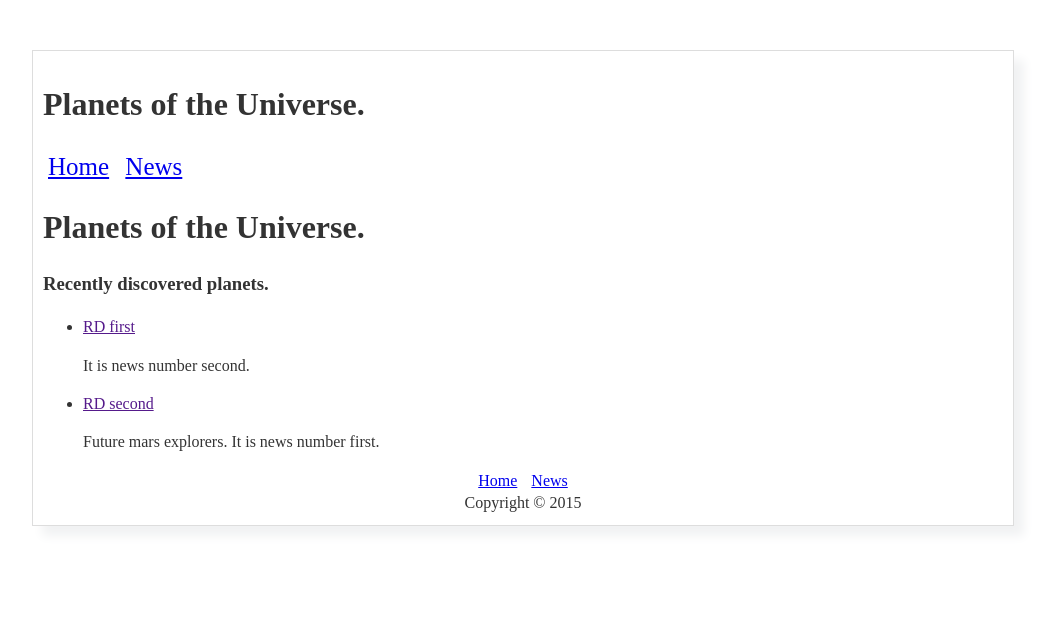
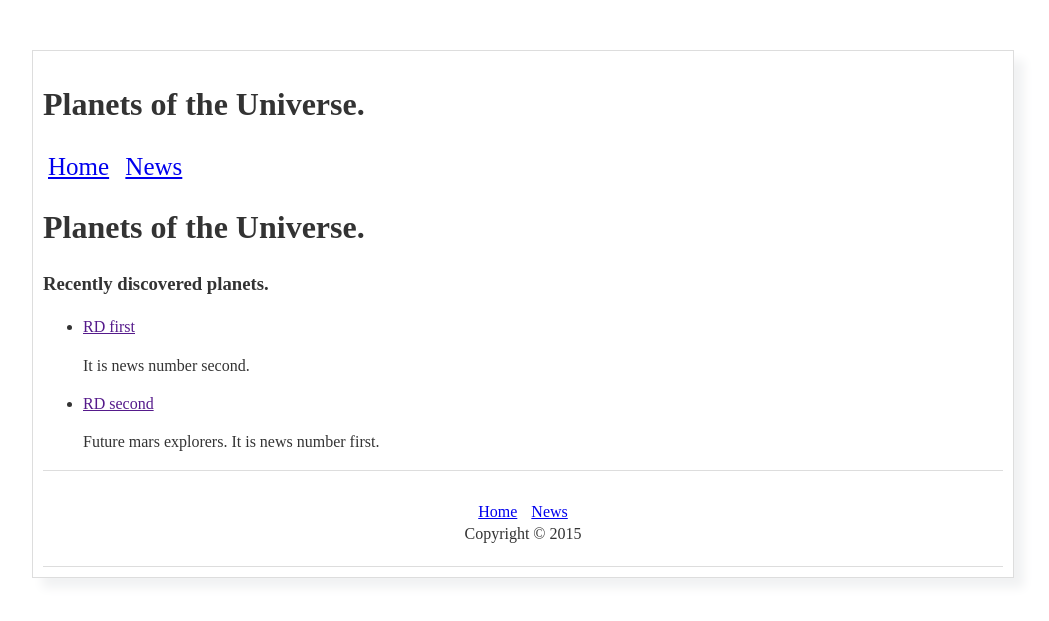
Before and after one commit to Tajtaj/planets-of-the-universe, a Jekyll site: the page built from index.html, in a window 1280 px wide. Shown: the top 621 px of the page, without its empty margins (117-1166 px from the left). Built offline with Jekyll 4.4.1, drawn with Linux system fonts in a browser that asks for light colours; Markdown is read by kramdown in place of the engine named in the settings.

Commit message:
CSS is updated
CSS is updated.

```diff
--- a/assets/css/common.css
+++ b/assets/css/common.css
@@ -26,8 +26,15 @@ body{
 	font-size:25px;
 }
 .footer{
-	text-align:center;
+	border-bottom: 1px solid #dddddd;
+    border-top: 1px solid #dddddd;
+    padding-bottom: 20px;
+    padding-top: 20px;
+    text-align: center;
 }
 .nav li a{
 	padding:5px;
 }
+.nav.nav-bottom{
+	margin-top:10px;
+}
```
Also changed, not shown: 1 other file.
